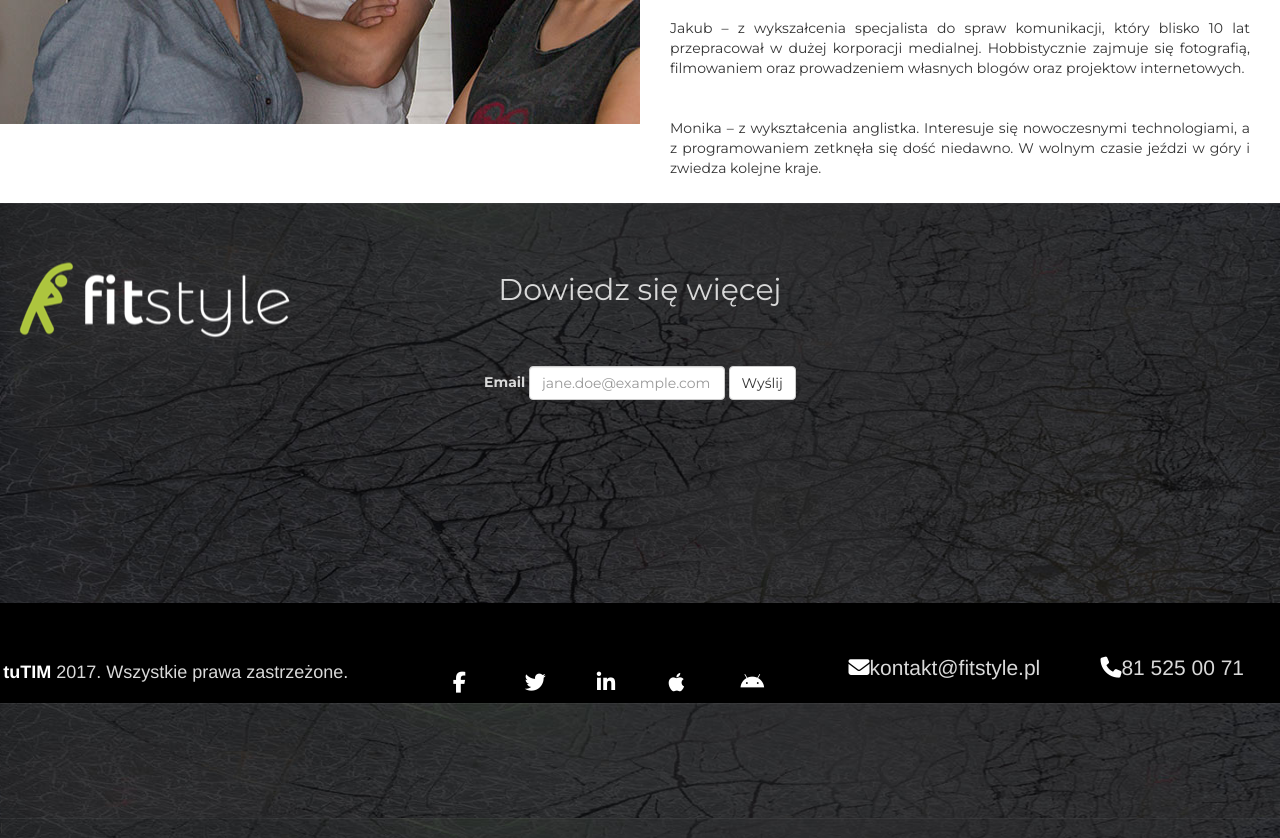
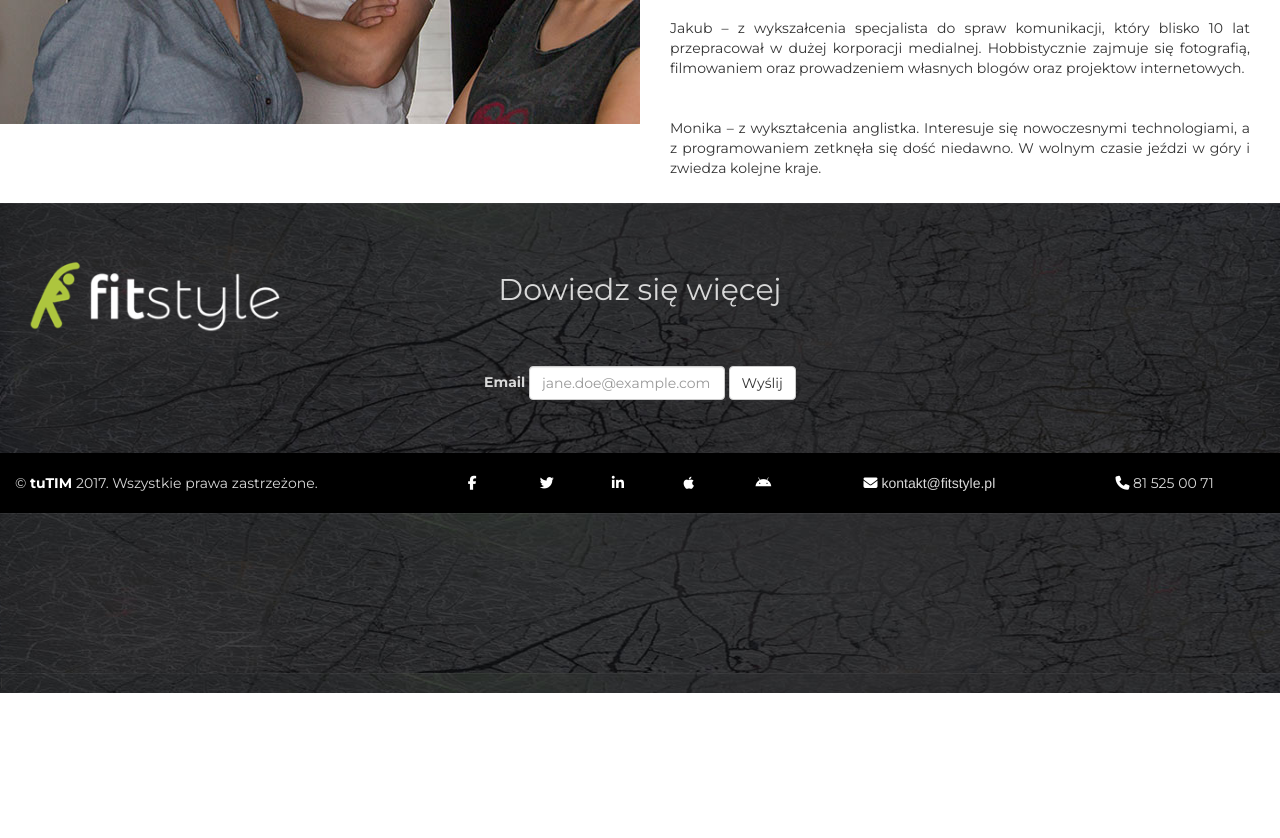
Before and after one commit to infoshareacademy/jfddl2-tutim, a plain HTML site: page index.html in a window 1280 px wide. Shown: the part 2888-3726 px from the top of the page. After the commit the page ends 3581 px from the top, so only its background shows below. Drawn offline with nearby package versions, Linux system fonts and the light colour scheme.

Commit message:
changed footer

```diff
--- a/index.html
+++ b/index.html
@@ -281,10 +281,6 @@
             </div>
             <div class="more col-xs-12 col-sm-offset-1 col-md-offset-1 col-lg-offset-1 col-sm-4  col-md-4 col-lg-4">
                 <h2>Dowiedz się więcej</h2>
-                <!--<form action="/action_page.php">-->
-                <!--<input type="email" name="firstname" value="Podaj swój adres e mail ...">-->
-                <!--<input type="submit" value="Wyślij">-->
-                <!--</form>-->
                 <form class="form-inline">
                     <div class="form-group">
                         <label for="exampleInputEmail2">Email</label>
@@ -302,7 +298,7 @@
 
         <div class="copyright  col-xs-12 col-sm-4 col-md-4 col-lg-4">
 
-            <h4 class="tutim"> &copy; <strong> tuTIM </strong>2017. Wszystkie prawa zastrzeżone.</h4>
+            <p>&copy <strong> tuTIM </strong>2017. Wszystkie prawa zastrzeżone.</p>
         </div>
 
 
@@ -330,11 +326,11 @@
             <div class="row mailphone">
                 <div class="mail col-xs-12 col-sm-7 col-md-7 col-lg-7">
                     <a href="mailto:kontakt@fitstyle.pl.com?Subject=Hello" target="_top"><i
-                            class="fa fa-envelope" aria-hidden="true"></i>kontakt@fitstyle.pl</a>
+                            class="fa fa-envelope" aria-hidden="true"></i>&nbsp;kontakt@fitstyle.pl</a>
                 </div>
 
                 <div class="phone col-xs-12 col-sm-5 col-md-5 col-lg-5">
-                    <span><i class="fa fa-phone" aria-hidden="true"></i>81 525 00 71</span>
+                    <span><i class="fa fa-phone" aria-hidden="true"></i>&nbsp;81 525 00 71</span>
                 </div>
             </div>
         </div>
--- a/style.css
+++ b/style.css
@@ -854,40 +854,45 @@ h3 {
     background-size: cover;
     font-family: Montserrat;
     color: #D9D9D9;
-    height: 400px;
+    height: 250px;
 }
 .grey{
-    height: 200px;
+    height: 120px;
 }
 
 .black{
     background-color: black;
-    height: 100px;
+    height: 60px;
     max-width: 101.2%;
+    padding-top: 20px;
 }
 
 .end{
     background-image: url('images/tlo2_02.jpg');
     max-width: 101.2%;
+
 }
 
 .logo{
-    height: 200px;
-    position: relative;
+    padding-top: 50px;
+    /*height: 200px;*/
+    /*position: relative;*/
+
 }
 
 .imgM{
-    position: absolute;
-    left: 50%;
-    top: 50%;
-    transform: translate(-50%, -50%);
-    /*width: 100%;*/
-    /*height: 100%;*/
+    /*position: absolute;*/
+    /*left: 50%;*/
+    /*top: 50%;*/
+    /*transform: translate(-50%, -50%);*/
+    /*!*width: 100%;*!*/
+    /*!*height: 100%;*!*/
 }
 
 .copyright{
     height: 200px;
     position: relative;
+    padding-left: 15px;
 }
 
 .tutim {
@@ -908,54 +913,61 @@ h3 {
 .media{
     height: 200px;
     position: relative;
+    margin-top: 0;
 }
 
-.smallmedia {
-    position: absolute;
-    left: 50%;
-    top: 50%;
-    transform: translate(-50%, -50%);
-    width: 100%;
-    height: 100px;
-}
+/*.smallmedia {*/
+    /*!*position: absolute;*!*/
+    /*!*left: 50%;*!*/
+    /*!*top: 50%;*!*/
+    /*!*transform: translate(-50%, -50%);*!*/
+    /*!*width: 100%;*!*/
+    /*!*height: 100px;*!*/
+/*!*}*!*/
 
 .contact{
     height: 200px;
     position: relative;
 }
 
-.mailphone {
-    position: absolute;
-    left: 50%;
-    top: 50%;
-    transform: translate(-50%, -50%);
-    width: 100%;
-    height: 100px;
+/*.mailphone {*/
+    /*position: absolute;*/
+    /*left: 50%;*/
+    /*top: 50%;*/
+    /*transform: translate(-50%, -50%);*/
+    /*width: 100%;*/
+    /*height: 100px;*/
+/*}*/
+
+.row black{
+    font-family: 'Montserrat';
+    font-size: 0.8em;
 }
 
 .media a{
     text-decoration: none;
     color: white;
-    font-size: 1.5em;
+    /*font-size: 1.5em;*/
 }
 
 .contact .mailphone .mail a{
     text-decoration: none;
     color: #D9D9D9;
-    font-size: 1.5em;
+    /*font-size: 1.5em;*/
 
 }
 
 .contact .mailphone .mail i {
     text-decoration: none;
     color: white;
-    font-size: 1em;
+    /*font-size: 1em;*/
     text-align: center;
 }
 
 .contact .mailphone .phone{
     color: #D9D9D9;
-    font-size: 1.5em;
+    /*font-size: 1.5em;*/
+    font-family: 'Montserrat'
 }
 
 .contact .mailphone .phone i{
@@ -964,12 +976,18 @@ h3 {
 
 .copyright{
     color:white;
-    font-size: 1,5em;
+    /*font-size: 1.5em;*/
 }
 
-.more .form-inline{
+.copyright p{
+    padding-left: 15px;
+    color:#D9D9D9;
+    /*font-size: 1.5em;*/
+}
+.copyright p strong{
+    color:white;
+}
 
-}
 
 .more h2{
     padding-bottom: 50px;
```
